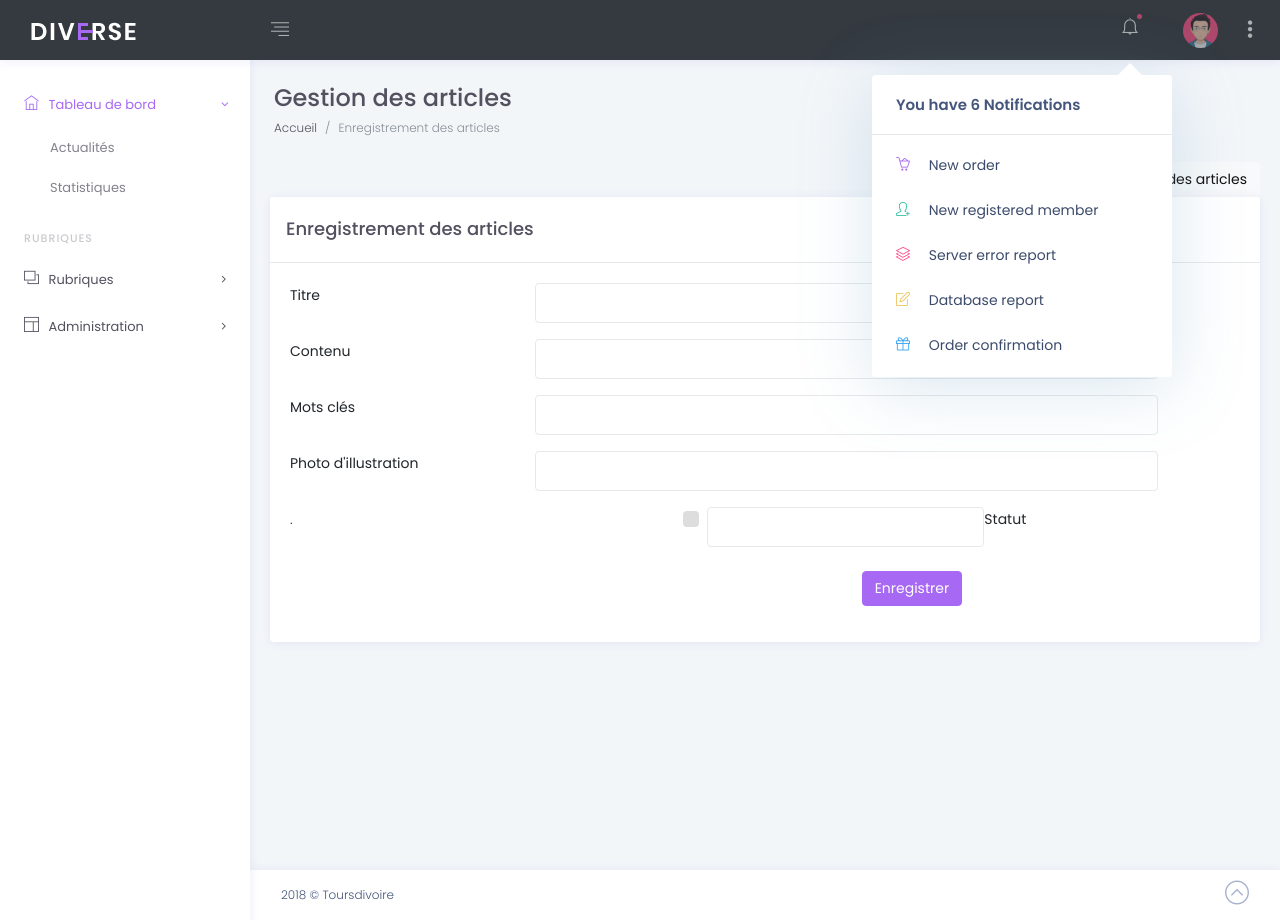
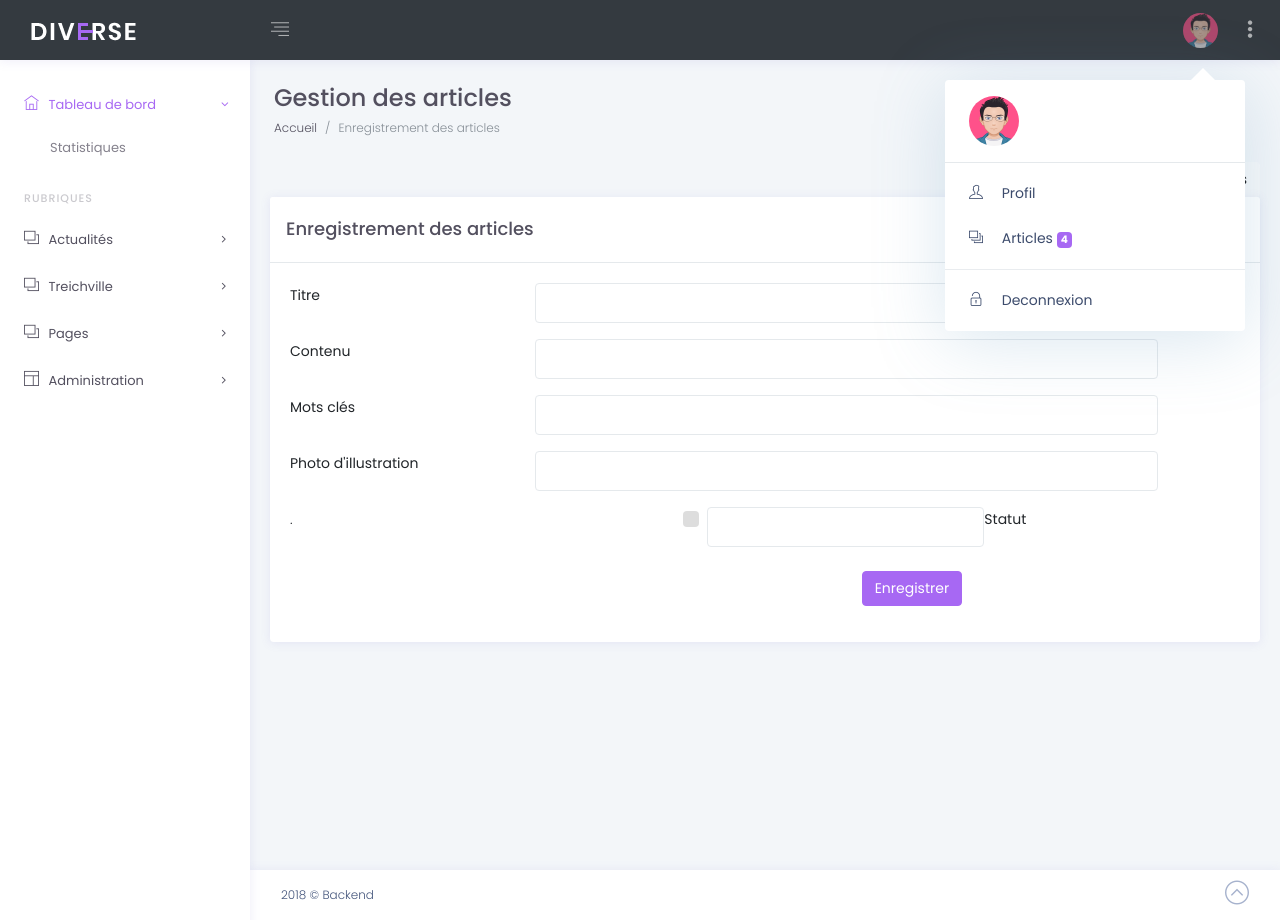
Before and after one commit to delrodie/boWebzine, a Symfony app: template templates/post/new.html.twig in a window 1280 px wide, after a click that opens the changed part. Run offline with Twig, Linux system fonts and the light colour scheme; the template is opened without the code that fills it, so the values that code supplies are empty; form fields are guessed from the names that the template uses; some libraries are stand-ins or nearby versions; some web fonts are replaced.

Commit message:
Mise a jour du backend_layout

```diff
--- a/templates/backend_layout.html.twig
+++ b/templates/backend_layout.html.twig
@@ -11,7 +11,7 @@
 
     <title>
         {% block title %}
-            TOURSDIVOIRE:: Tableau de bord
+            WEBZINE:: Tableau de bord
         {% endblock %}
     </title>
 
@@ -58,37 +58,6 @@
     <ul class="nav navbar-nav ml-auto">
 
 
-        <li class="nav-item dropdown dropdown-slide d-md-down-none">
-            <a class="nav-link" data-toggle="dropdown" href="#" role="button" aria-haspopup="true" aria-expanded="false">
-                <i class="ti-bell"></i>
-                <span class="badge badge-danger notification-alarm"> </span>
-            </a>
-            <div class="dropdown-menu dropdown-menu-right">
-
-                <div class="dropdown-header pb-3">
-                    <strong>You have 6 Notifications</strong>
-                </div>
-
-                <a href="#" class="dropdown-item">
-                    <i class="icon-basket-loaded text-primary"></i> New order
-                </a>
-                <a href="#" class="dropdown-item">
-                    <i class="icon-user-follow text-success"></i> New registered member
-                </a>
-                <a href="#" class="dropdown-item">
-                    <i class=" icon-layers text-danger"></i> Server error report
-                </a>
-                <a href="#" class="dropdown-item">
-                    <i class=" icon-note text-warning"></i> Database report
-                </a>
-
-                <a href="#" class="dropdown-item">
-                    <i class=" icon-present text-info"></i> Order confirmation
-                </a>
-
-            </div>
-        </li>
-
         <li class="nav-item dropdown dropdown-slide">
             <a class="nav-link nav-pill user-avatar" data-toggle="dropdown" href="#" role="button" aria-haspopup="true" aria-expanded="false">
                 <img src="backend/img/user.png" alt="John Doe">
@@ -98,21 +67,19 @@
                     <div class="media d-user">
                         <img class="align-self-center mr-3" src="backend/img/user.png" alt="John Doe">
                         <div class="media-body">
-                            <h5 class="mt-0 mb-0">John Doe</h5>
-                            <span>john@gmail.com</span>
+                            {% if is_granted('IS_AUTHENTICATED_FULLY') %}
+                            <h5 class="mt-0 mb-0">{{ app.user.username|title }}</h5>
+                            {% endif %}
                         </div>
                     </div>
                 </div>
 
-                <a class="dropdown-item" href="#"><i class=" ti-reload"></i> Activity</a>
-                <a class="dropdown-item" href="#"><i class=" ti-email"></i> Message</a>
-                <a class="dropdown-item" href="#"><i class=" ti-user"></i> Profile</a>
-                <a class="dropdown-item" href="#"><i class=" ti-layers-alt"></i> Projects <span class="badge badge-primary">4</span> </a>
+                <a class="dropdown-item" href="#"><i class=" ti-user"></i> Profil</a>
+                <a class="dropdown-item" href="#"><i class=" ti-layers-alt"></i> Articles <span class="badge badge-primary">4</span> </a>
 
                 <div class="dropdown-divider"></div>
 
-                <a class="dropdown-item" href="#"><i class=" ti-lock"></i> Lock Account</a>
-                <a class="dropdown-item" href="#"><i class=" ti-unlock"></i> Logout</a>
+                <a class="dropdown-item" href="{{ path('logout')}}"><i class=" ti-unlock"></i> Deconnexion</a>
             </div>
         </li>
 
@@ -142,7 +109,6 @@
                         <span>Tableau de bord</span>
                     </a>
                     <ul class="sub">
-                        <li><a  href="#">Actualités</a></li>
                         <li><a  href="#">Statistiques</a></li>
                     </ul>
                 </li>
@@ -154,13 +120,36 @@
                 <li class="sub-menu">
                     <a href="javascript:;">
                         <i class=" ti-layers"></i>
-                        <span>Rubriques</span>
+                        <span>Actualités</span>
                     </a>
                     <ul class="sub">
-                        <li><a  href="{{ path('post_index') }}">Article</a></li>
-                        <li><a  href="#">Media</a></li>
-                        <li><a  href="#">Commentaires</a></li>
-                        <li><a  href="#">Localités</a></li>
+                        <li><a  href="{{ path('post_index') }}">Infos</a></li>
+                        <li><a  href="#">Actualités</a></li>
+                    </ul>
+                </li>
+
+                <li class="sub-menu">
+                    <a href="javascript:;">
+                        <i class=" ti-layers"></i>
+                        <span>Treichville</span>
+                    </a>
+                    <ul class="sub">
+                        <li><a  href="{{ path('post_index') }}">Commune</a></li>
+                        <li><a  href="#">Mairie</a></li>
+                    </ul>
+                </li>
+
+                <li class="sub-menu">
+                    <a href="javascript:;">
+                        <i class=" ti-layers"></i>
+                        <span>Pages</span>
+                    </a>
+                    <ul class="sub">
+                        <li><a  href="{{ path('post_index') }}">Page</a></li>
+                        <li><a  href="#">Decouvertes</a></li>
+                        <li><a  href="#">Médias</a></li>
+                        <li><a  href="#">Annuaire</a></li>
+                        <li><a  href="#">Contact</a></li>
                     </ul>
                 </li>
 
@@ -171,8 +160,10 @@
                         <span>Administration</span>
                     </a>
                     <ul class="sub">
-                        <li><a  href="#">Zone</a></li>
-                        <li><a  href="#">Rubrique</a></li>
+                        <li><a  href="#">Catégorie</a></li>
+                        <li><a  href="#">Rubrique Commune</a></li>
+                        <li><a  href="#">Rubrique Mairie</a></li>
+                        <li><a  href="#">Type média</a></li>
                         <li><a  href="#">Sécurity</a></li>
                     </ul>
                 </li>
@@ -197,7 +188,7 @@
     <div class="container-fluid">
         <div class="row">
             <div class="col-8">
-                2018 © Toursdivoire
+                2018 © Backend
             </div>
             <div class="col-4">
                 <a href="#" class="float-right back-top">
--- a/templates/frontend/accueil.html.twig
+++ b/templates/frontend/accueil.html.twig
@@ -6,4 +6,5 @@
 
 {% block body %}
     <h1>page d'accueil</h1>
+    <a href="{{ path('backend')}}">Espace administrateur</a>
 {% endblock %}
```
Also changed, not shown: src/Controller/LogoutController.php (added, +19 -0 lines), templates/default/dashboard.html.twig (+34 -2 lines), templates/logout/index.html.twig (added, +20 -0 lines).
